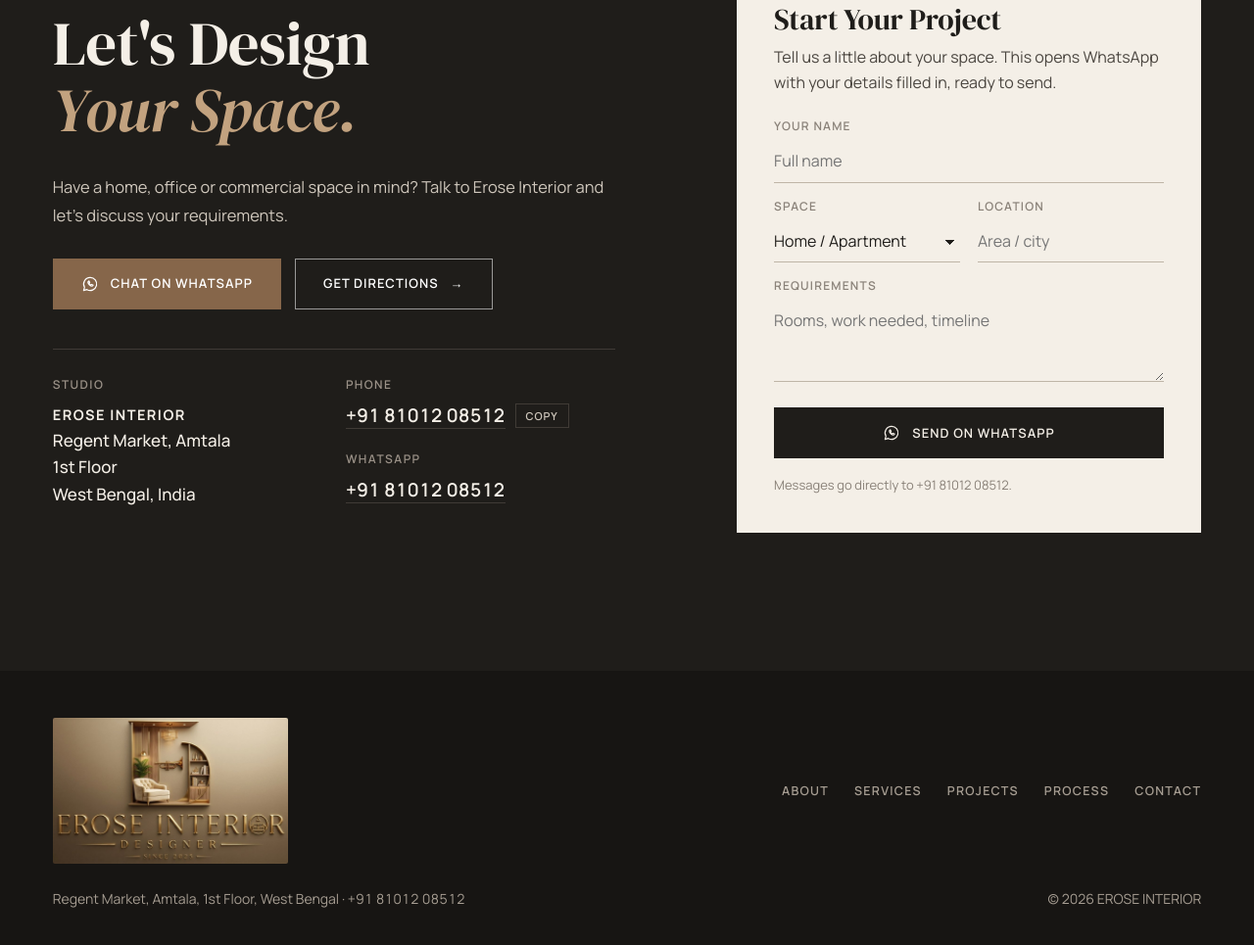
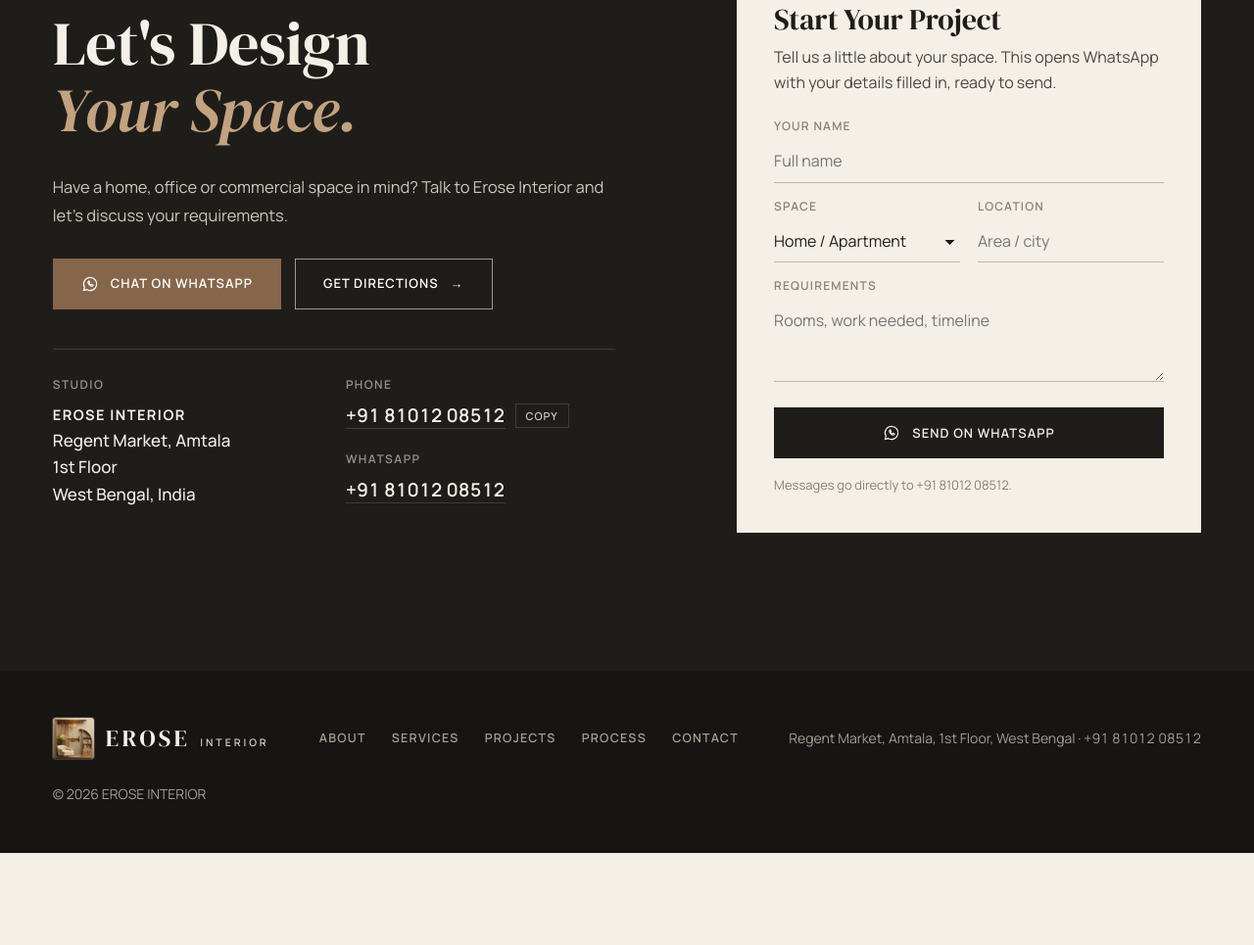
Before and after one commit to arpanmondal12345/eros-interio, a plain HTML site: page index.html in a window 1280 px wide. Shown: the part 7620-8585 px from the top of the page at 98% size. After the commit the page ends 8491 px from the top, so only its background shows below. Drawn offline with Linux system fonts and the light colour scheme.

Commit message:
Add files via upload

```diff
--- a/index.html
+++ b/index.html
@@ -272,8 +272,8 @@
 /* Footer */
 .footer{background:#171513;color:#A69D92;padding-block:48px calc(48px + env(safe-area-inset-bottom,0px));font-size:14px}
 .footer .wrap{display:flex;flex-wrap:wrap;gap:24px 48px;justify-content:space-between;align-items:center}
-.footer-logo{display:block;flex:none}
-.footer-logo img{display:block;width:240px;height:auto;border-radius:2px}
+.footer .logo{color:var(--ivory)}
+.footer .logo-mark{box-shadow:0 0 0 1px var(--line-dark)}
 .footer nav{display:flex;flex-wrap:wrap;gap:10px 26px}
 .footer nav a{text-decoration:none;font-size:12.5px;font-weight:600;letter-spacing:.1em;text-transform:uppercase}
 .footer nav a:hover{color:var(--ivory)}
@@ -584,7 +584,7 @@
 
 <footer class="footer">
   <div class="wrap">
-    <a class="footer-logo" href="#home" aria-label="EROSE INTERIOR, back to top"><img src="erose-logo.jpg" alt="EROSE INTERIOR Designer logo" width="240" height="149" loading="lazy"></a>
+    <a class="logo" href="#home" aria-label="EROSE INTERIOR, back to top"><img class="logo-mark" src="erose-logo-mark.jpg" alt="" width="42" height="42" loading="lazy"><span class="logo-text"><b>EROSE</b><span>INTERIOR</span></span></a>
     <nav aria-label="Footer">
       <a href="#about">About</a><a href="#services">Services</a><a href="#projects">Projects</a><a href="#process">Process</a><a href="#contact">Contact</a>
     </nav>
```
